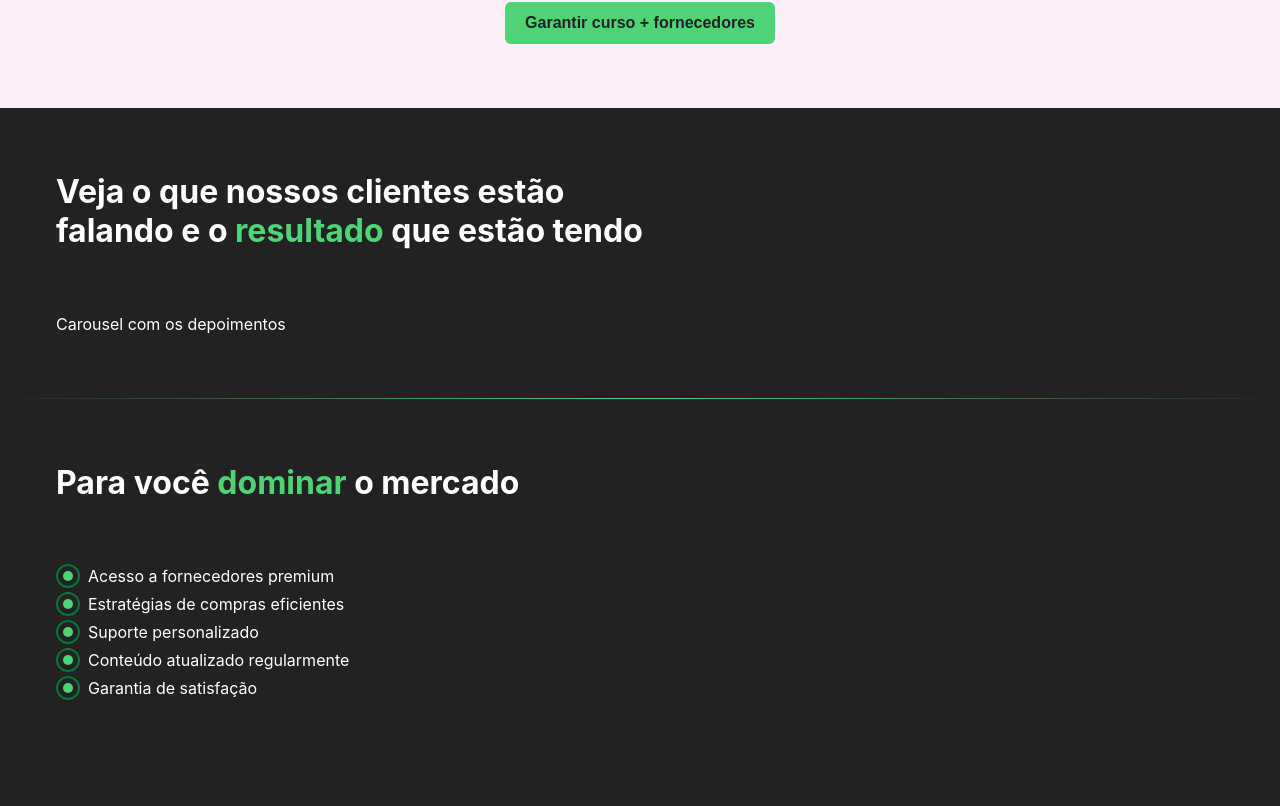
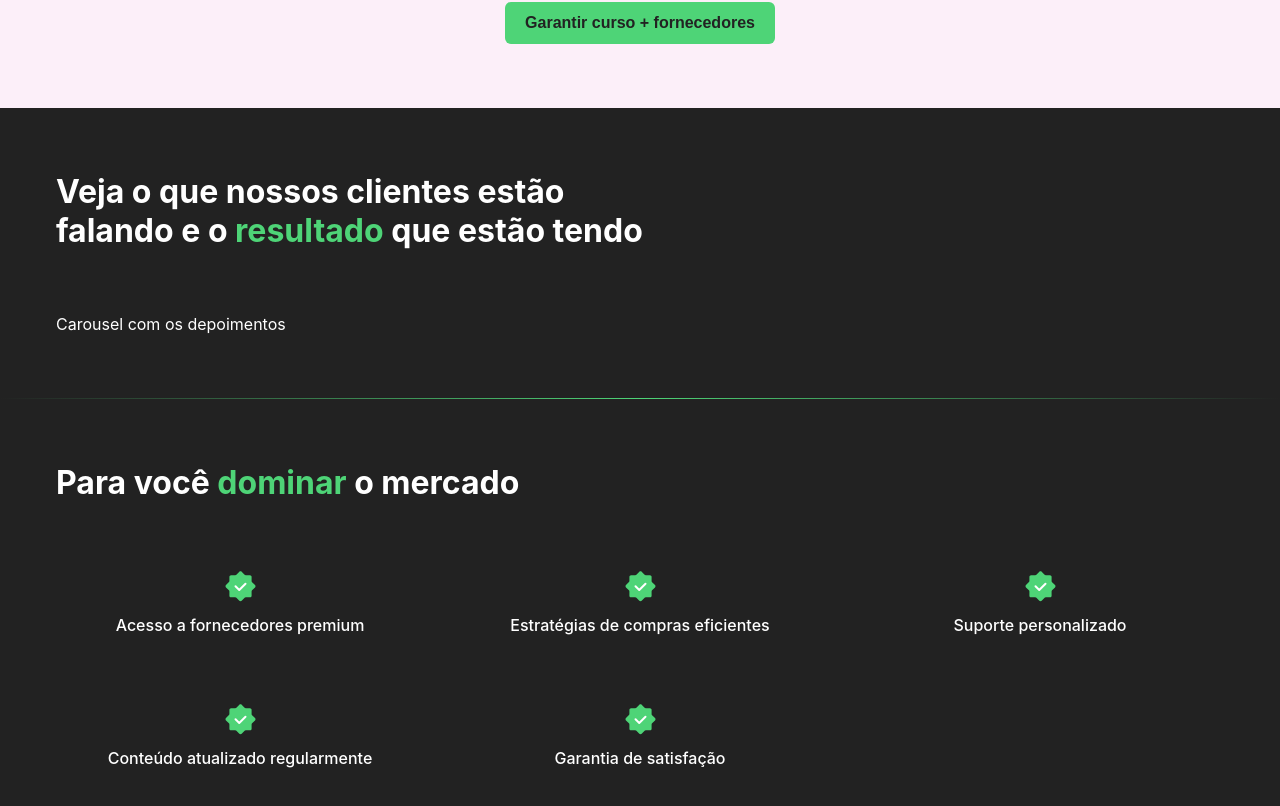
Before and after one commit to luizchaaves/page-joao-nave, a React (Vite) app: page / in a window 1280 px wide. Shown: the part 1324-2130 px from the top of the page. Before the commit the page ends 2086 px from the top, so only its background shows below. Built offline with nearby package versions, Linux system fonts and the light colour scheme; the HTML template or start-up script is replaced by a standard one; what google-fonts would draw is missing.

Commit message:
refactor: change layout of the list of differences

```diff
--- /dev/null
+++ b/src/assets/check/index.tsx
@@ -0,0 +1,27 @@
+const CheckIcon = () => {
+  return (
+    <svg
+      width='41'
+      height='41'
+      viewBox='0 0 41 41'
+      fill='none'
+      xmlns='http://www.w3.org/2000/svg'
+    >
+      <path
+        fillRule='evenodd'
+        clipRule='evenodd'
+        d='M15.2117 31.344H11.0767C10.1533 31.344 9.405 30.5957 9.405 29.6724V25.5357C9.405 25.0924 9.22833 24.6674 8.915 24.354L5.99 21.429C5.33667 20.7757 5.33667 19.7174 5.99 19.0657L8.945 16.1107C9.24 15.8157 9.405 15.4174 9.405 15.0007V10.8257C9.405 9.90236 10.1533 9.15402 11.0767 9.15402H15.2133C15.6567 9.15402 16.0817 8.97736 16.395 8.66402L19.32 5.73902C19.9733 5.08569 21.0317 5.08569 21.6833 5.73902L24.6083 8.66402C24.9217 8.97736 25.3467 9.15402 25.79 9.15402H29.9267C30.85 9.15402 31.5983 9.90236 31.5983 10.8257V14.9624C31.5983 15.4057 31.775 15.8307 32.0883 16.144L35.0133 19.069C35.6667 19.7224 35.6667 20.7807 35.0133 21.4324L32.0883 24.3574C31.775 24.6707 31.5983 25.0957 31.5983 25.539V29.6757C31.5983 30.599 30.85 31.3474 29.9267 31.3474H25.79C25.3467 31.3474 24.9217 31.524 24.6083 31.8374L21.6833 34.7624C21.03 35.4157 19.9717 35.4157 19.32 34.7624L16.395 31.8374C16.08 31.519 15.655 31.344 15.2117 31.344Z'
+        fill='#4ed477'
+      />
+      <path
+        d='M25.5 17.749L19.25 23.999L15.5 20.249'
+        stroke='white'
+        strokeWidth='2'
+        strokeLinecap='round'
+        strokeLinejoin='round'
+      />
+    </svg>
+  );
+};
+
+export default CheckIcon;
--- a/src/section/differential/index.tsx
+++ b/src/section/differential/index.tsx
@@ -1,4 +1,5 @@
-import { Header, List, ListItem, Section } from './styles'
+import CheckIcon from '../../assets/check'
+import { Grid, Header, Section } from './styles'
 
 const Differential = () => {
   return (
@@ -6,13 +7,29 @@ const Differential = () => {
         <Header>
            <h2>Para você <span>dominar</span> o mercado</h2>
         </Header>
-        <List>
-        <ListItem>Acesso a fornecedores premium</ListItem>
-        <ListItem>Estratégias de compras eficientes </ListItem>
-        <ListItem>Suporte personalizado</ListItem>
-        <ListItem>Conteúdo atualizado regularmente</ListItem>
-        <ListItem>Garantia de satisfação</ListItem>
-        </List>
+
+        <Grid>
+            <div>
+                <CheckIcon/>
+                <p>Acesso a fornecedores premium</p>
+            </div>
+            <div>
+                <CheckIcon/>
+                <p>Estratégias de compras eficientes</p>
+            </div>
+            <div>
+                <CheckIcon/>
+                <p>Suporte personalizado</p>
+            </div>
+            <div>
+                <CheckIcon/>
+                <p>Conteúdo atualizado regularmente</p>
+            </div>
+            <div>
+                <CheckIcon/>
+                <p>Garantia de satisfação</p>
+            </div>
+        </Grid>
     </Section>
   )
 }
--- a/src/section/differential/styles.ts
+++ b/src/section/differential/styles.ts
@@ -34,38 +34,20 @@ export const Header = styled.div`
     }
 `
 
-export const List = styled.ul`
-    list-style-type: none;
-    padding-left: 0px;
-    display: flex;
-    flex-direction: column;
-    gap: 8px;
-`
-export const ListItem = styled.li`
-    position: relative;
-    padding-left: 32px;
+export const Grid = styled.div`
+    display: grid;
+    grid-template-columns: repeat(auto-fit, minmax(300px, 1fr));
+    row-gap: 64px;
+    column-gap: 32px;
 
-    &::before {
-        content: '';
-        position: absolute;
-        width: 20px;
-        height: 20px;
-        left: 0;
-        top: 50%;
-        transform: translateY(-50%);
-        border: 2px solid ${(props) => props.theme.colors.green_dark};
-        border-radius: 50%;
-    }
+    div {
+        display: flex;
+        align-items: center;
+        flex-direction: column;
+        gap: 8px;
 
-    &::after {
-        content: '';
-        position: absolute;
-        width: 10px;
-        height: 10px;
-        top: 50%;
-        left: 10px;
-        transform: translate(-3px, -50%);
-        border-radius: 50%;
-        background-color: ${(props) => props.theme.colors.green_light};
+        p {
+            font-weight: 500;
+        }
     }
 `
```
